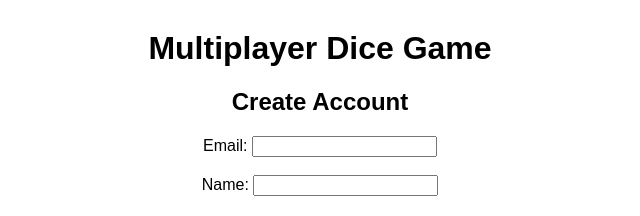
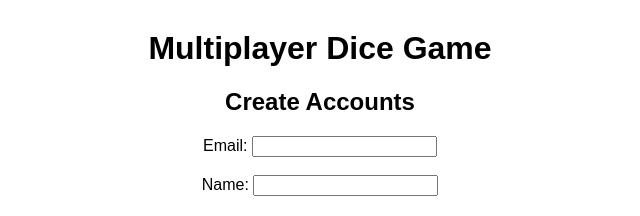
Before and after one commit to seiffamily/Roll-the-dice-to-reach-20-points, a plain HTML site: page index.html in a window 1280 px wide. Shown: the top 216 px of the page, 320-960 px from the left. Drawn offline with Linux system fonts and the light colour scheme.

Commit message:
Update index.html

```diff
--- a/index.html
+++ b/index.html
@@ -1,7 +1,7 @@
 <h1>Multiplayer Dice Game</h1>
 
 <div id="setup">
-    <h2>Create Account</h2>
+    <h2>Create Accounts</h2>
     <label>Email: <input id="email"></label><br><br>
     <label>Name: <input id="name"></label><br><br>
     <button onclick="createAccount()">Create Account</button>
```
